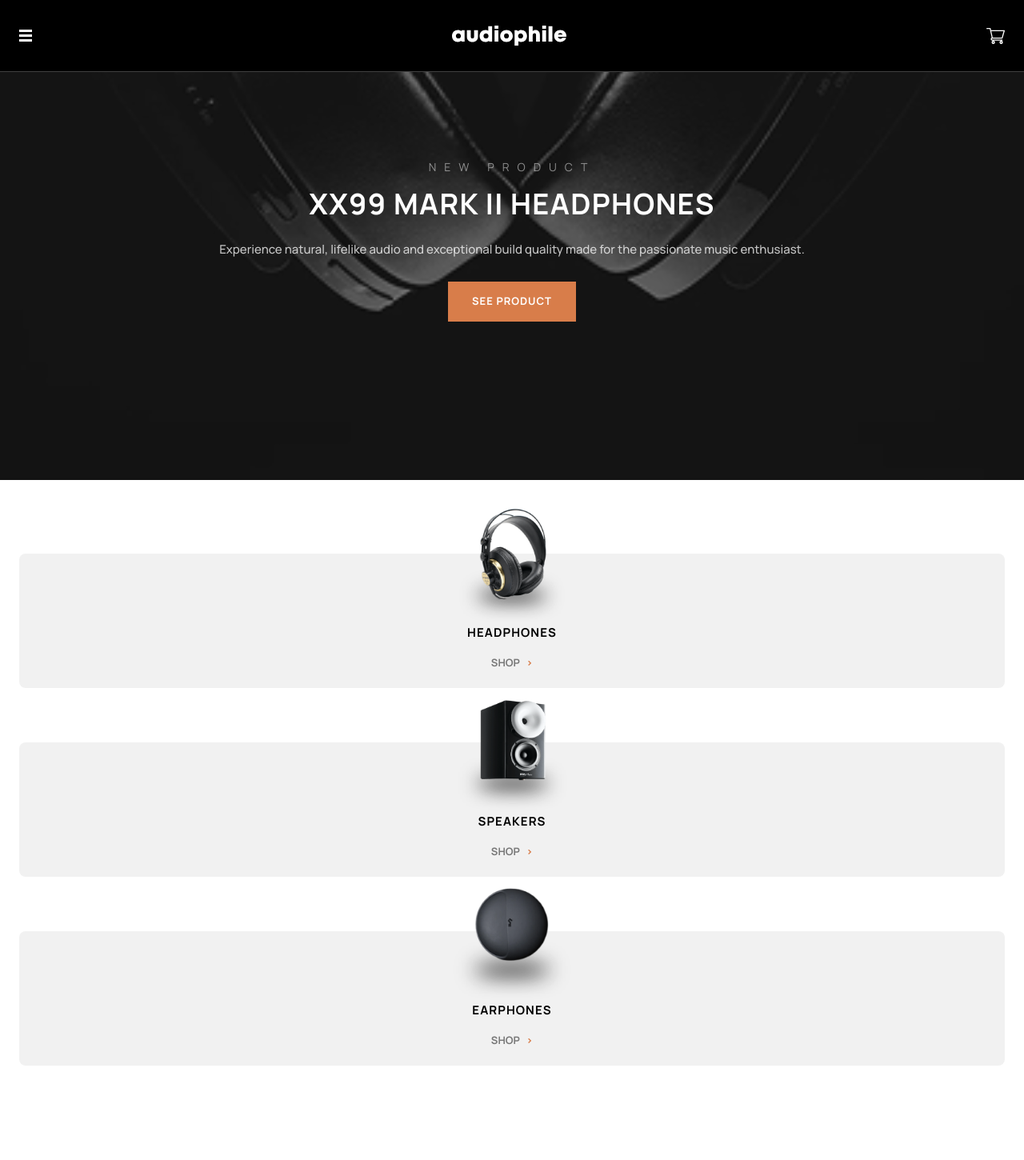
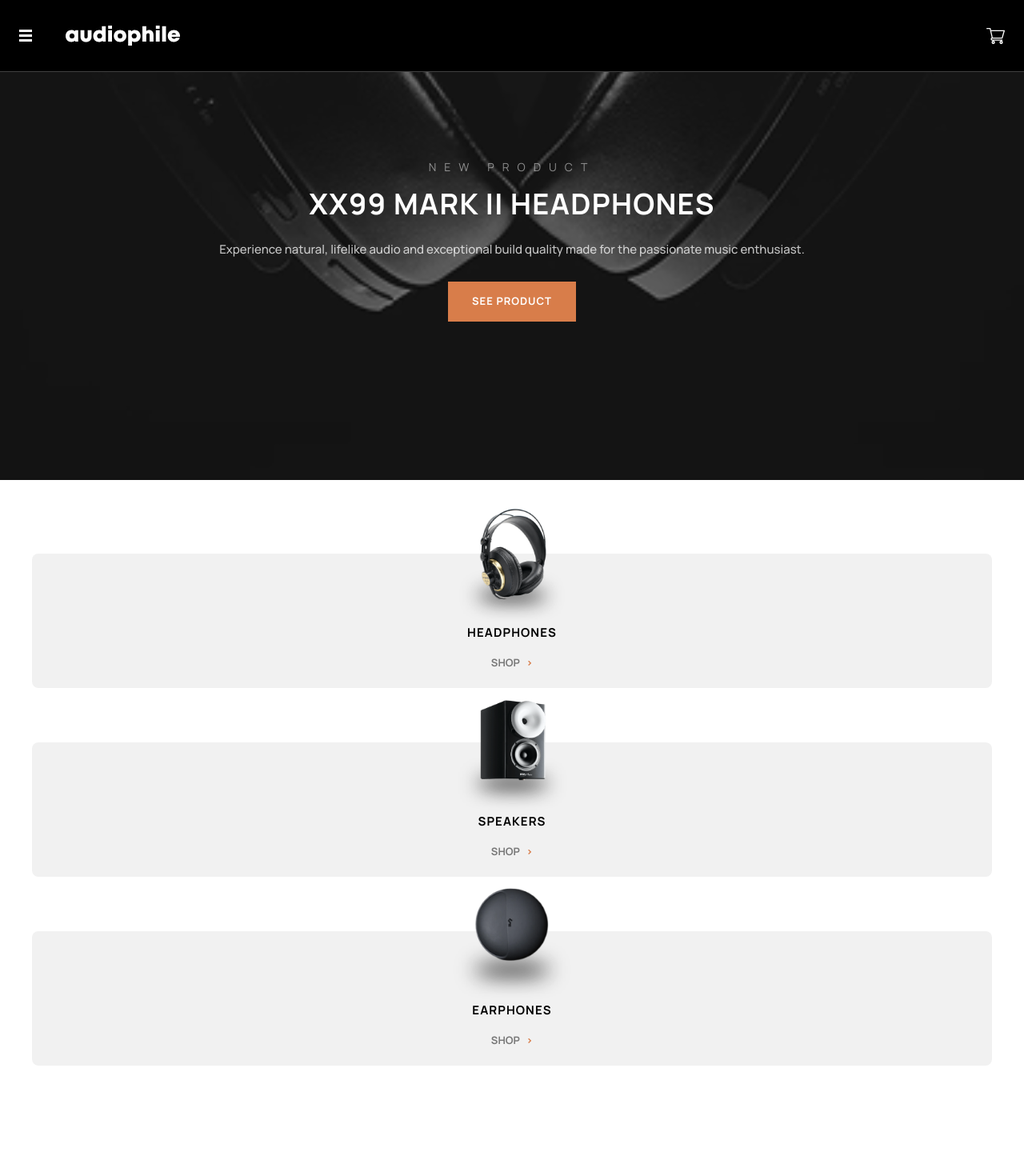
Before and after one commit to Striperoooo/ecommerce-app, a React (Vite) app: page / in a window 1280 px wide. Shown: the top 1450 px of the page at 80% size. Built offline with nearby package versions, Linux system fonts and the light colour scheme.

Commit message:
Improve responsive layout for Header and Home page
Updated Header and Home components to enhance responsiveness on medium screens. Adjusted flex alignment, spacing, and padding using Tailwind CSS classes for better layout on different devices.

```diff
--- a/src/components/layouts/Header.tsx
+++ b/src/components/layouts/Header.tsx
@@ -35,7 +35,8 @@ export default function Header() {
     return (
         <>
             <header className="sticky top-0 z-20">
-                <div className="bg-black border-b-1 border-white/25 h-22.5 flex items-center justify-between" >
+                <div className="bg-black border-b-1 border-white/25 h-22.5 flex items-center justify-between
+                md:justify-start md:gap-10.5" >
 
                     <button onClick={toggleNav}>
                         <Burger className="ml-6 text-white cursor-pointer hover:text-d8 active:text-d8/75" />
@@ -47,7 +48,8 @@ export default function Header() {
 
                     <button
                         onClick={toggleCart}
-                        className="relative group focus:outline-none"
+                        className="relative group focus:outline-none
+                        md:ml-auto"
                     >
                         <CartButton
                             className="mr-6 text-white cursor-pointer hover:text-d8 active:text-d8/75
--- a/src/pages/Home.tsx
+++ b/src/pages/Home.tsx
@@ -14,7 +14,8 @@ export default function Home() {
 
             <HeroSection />
 
-            <div className="w-full h-full px-6">
+            <div className="w-full h-full px-6
+            md:px-10">
 
                 <Typography as="h2" className="sr-only">
                     Category Button Links
```
